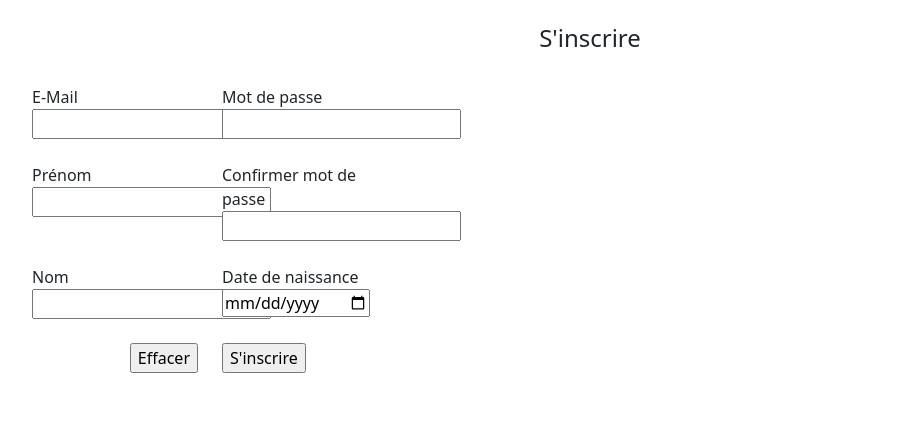
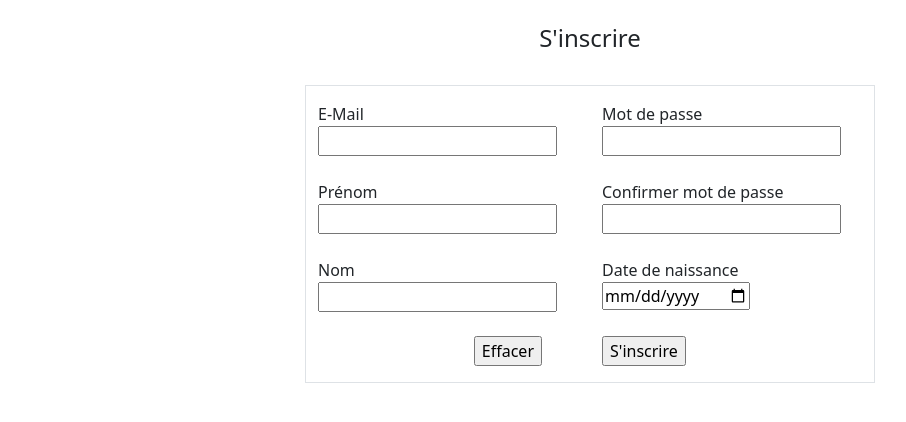
Before and after one commit to benjaminMum/LuxHub, a PHP site: page /register in a window 1280 px wide. Shown: the part 56-478 px from the top of the page, without its empty margins (50-956 px from the left). Run offline with PHP 8.4, Linux system fonts and the light colour scheme; some libraries are stand-ins or nearby versions.

Commit message:
formulaire

```diff
--- a/src/view/register.php
+++ b/src/view/register.php
@@ -8,54 +8,63 @@ function registerView()
 
     ?>
 
-    <div class="container" >
+    <div class="container  ">
         <br>
-        <h4 align="center" >S'inscrire</h4><br>
-<div class=" justify-content-center">
-        <form  action="index.php?action=login" method="post">
+        <h4 align="center">S'inscrire</h4><br>
         <div class="row ">
-                <div class="col-2">
+            <div class="col-3"></div>
+            <div class="col-6 d-flex justify-content-center border pt-3 pb-3">
+                <form action="index.php?action=login" method="post">
+                    <div class="row ">
+                        <div class="col-6">
                             <label for="inputNewEmailAddress">E-Mail</label>
                             <input type="email" name="inputNewEmailAddress" id="inputNewEmailAddress">
                         </div>
 
-                <div class="col-2">
+                        <div class="col-6">
                             <label for="inputNewPsw">Mot de passe</label><br>
-                    <input  type="password" name="inputNewPsw" id="inputNewPsw">
+                            <input type="password" name="inputNewPsw" id="inputNewPsw">
                         </div>
-            </div><br>
+                    </div>
+                    <br>
 
                     <div class="row">
-                <div class="col-2">
-                    <label for="inputNewFirstName" >Prénom</label>
+                        <div class="col-6">
+                            <label for="inputNewFirstName">Prénom</label>
                             <input type="text" name="inputNewFirstName" id="inputNewFirstName">
                         </div>
 
-                <div class="col-2">
+                        <div class="col-6">
                             <label for="inputConfirmPsw">Confirmer mot de passe</label><br>
                             <input type="password" name="inputConfirmPsw" id="inputConfirmPsw">
                         </div>
-            </div><br>
+                    </div>
+                    <br>
                     <div class="row">
-                <div class="col-2">
+                        <div class="col-6">
                             <label for="inputNewLastName">Nom</label><br>
                             <input type="text" name="inputNewlastName" id="inputNewlastName">
-                </div >
-                <div class="col-2">
+                        </div>
+                        <div class="col-6">
                             <label for="inputNewBirthDate">Date de naissance</label><br>
                             <input type="date" name="inputNewBirthDate" id="inputNewBirthDate">
                         </div>
-            </div><br>
+                    </div>
+                    <br>
                     <div class="row">
-                <div class="col-2 text-end">
+                        <div class="col-6 text-end pe-5 ">
                             <input type="reset" value="Effacer">
                         </div>
-                <div class="col-2">
+                        <div class="col-6">
                             <input type="submit" value="S'inscrire">
                         </div>
                     </div>
+
+                </form>
             </div>
-        </form>
+            <div class="col-3"></div>
+        </div>
+
     </div>
     </div>
 
```
Also changed, not shown: src/view/login.php (+4 -3 lines). Lines whose indentation alone changed are shown as unchanged.
